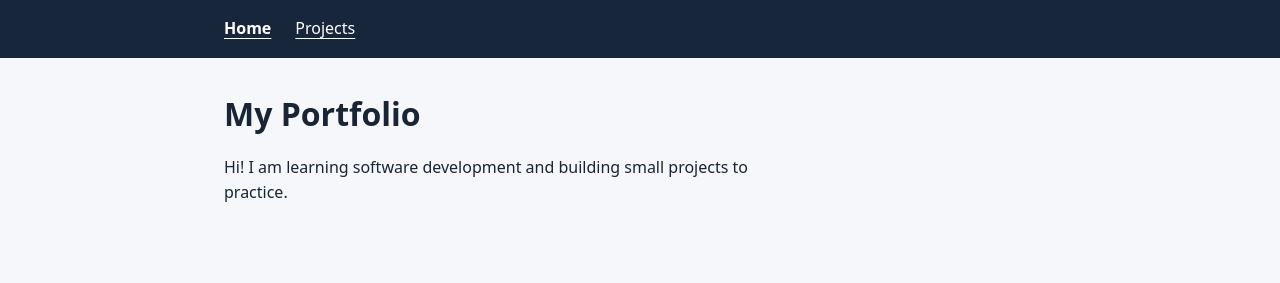
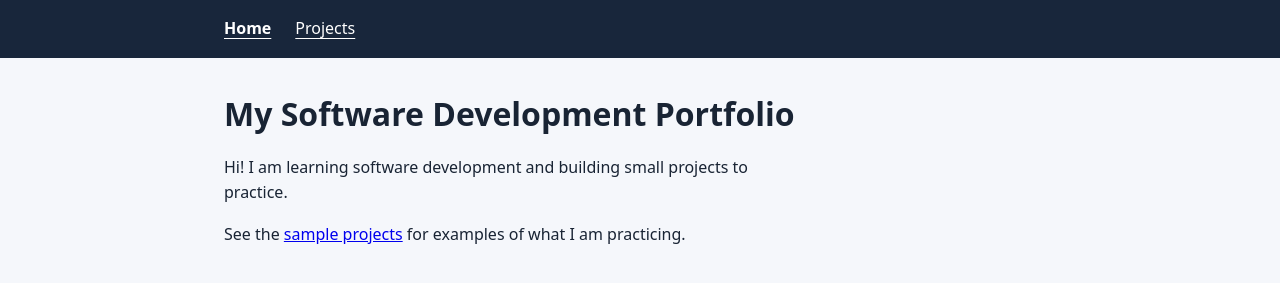
Before and after one commit to youssefelsherif12/portfolio-git-demo, a plain HTML site: page index.html in a window 1280 px wide. Drawn offline with Linux system fonts and the light colour scheme.

Commit message:
Improve portfolio content

```diff
--- a/index.html
+++ b/index.html
@@ -14,8 +14,10 @@
     </nav>
   </header>
   <main>
-    <h1>My Portfolio</h1>
+    <h1>My Software Development Portfolio</h1>
     <p>Hi! I am learning software development and building small projects to practice.</p>
+
+    <p>See the <a href="projects.html">sample projects</a> for examples of what I am practicing.</p>
   </main>
 </body>
 </html>
```
